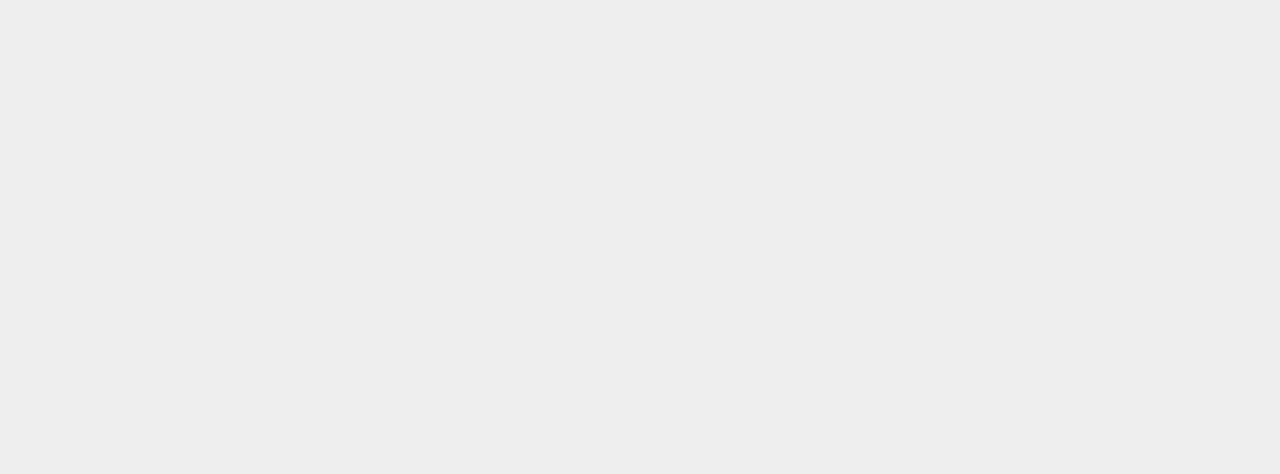
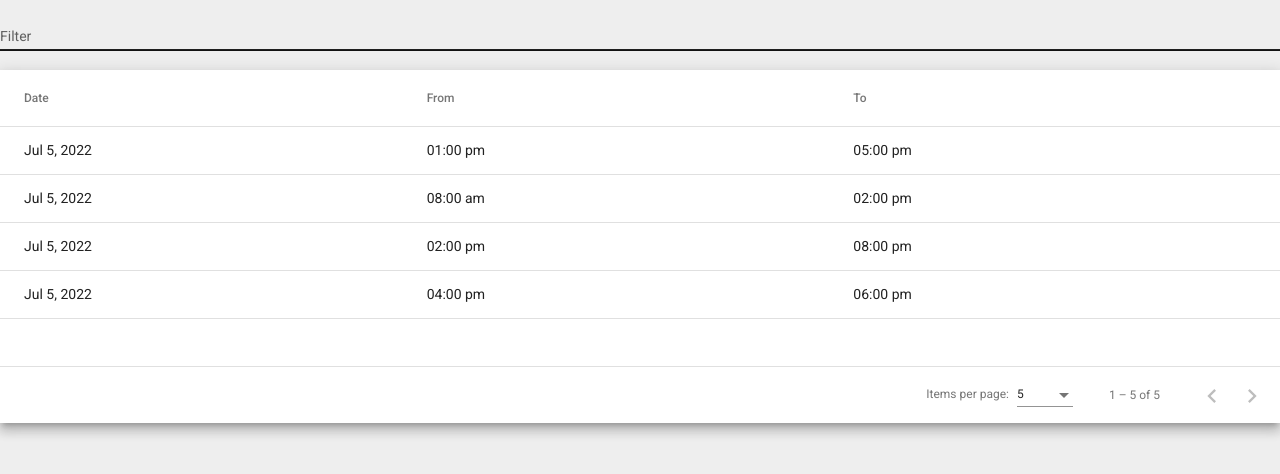
Before and after one commit to yoan-theophile/wsplanFrontend, an Angular app: page / in a window 1280 px wide. Shown: the top 474 px of the page. Built offline with nearby package versions, Linux system fonts and the light colour scheme.

Commit message:
Begun planning-table-overview

```diff
--- a/src/app/app-routing.module.ts
+++ b/src/app/app-routing.module.ts
@@ -1,8 +1,16 @@
 import { NgModule } from '@angular/core';
 import { RouterModule, Routes } from '@angular/router';
+import { HomeComponent } from './components/home/home.component';
+import { LoginComponent } from './components/login/login.component';
 
-const routes: Routes = [];
+const routes: Routes = [
+  // TODO: ADD AUTH GUARD TO THE HOME COMPONENT
+  { path: '', component: HomeComponent },
+  { path: 'login', component: LoginComponent },
 
+  // otherwise redirect to home
+  { path: '**', redirectTo: '' }
+];
 @NgModule({
   imports: [RouterModule.forRoot(routes)],
   exports: [RouterModule]
--- a/src/app/app.module.ts
+++ b/src/app/app.module.ts
@@ -25,6 +25,8 @@ import {MatCardModule} from '@angular/material/card';
 import { HeaderComponent } from './components/header/header.component';
 import { FooterComponent } from './components/footer/footer.component';
 import {MatGridListModule} from '@angular/material/grid-list';
+import { HomeComponent } from './components/home/home.component';
+import { PlanningTableOverviewComponent } from './components/shared/planning-table-overview/planning-table-overview.component';
 
 
 @NgModule({
@@ -32,7 +34,9 @@ import {MatGridListModule} from '@angular/material/grid-list';
     AppComponent,
     LoginComponent,
     HeaderComponent,
-    FooterComponent
+    FooterComponent,
+    HomeComponent,
+    PlanningTableOverviewComponent
   ],
   imports: [
     BrowserModule,
--- /dev/null
+++ b/src/app/components/home/home.component.html
@@ -0,0 +1 @@
+<app-planning-table-overview></app-planning-table-overview>
--- /dev/null
+++ b/src/app/components/home/home.component.ts
@@ -0,0 +1,15 @@
+import { Component, OnInit } from '@angular/core';
+
+@Component({
+  selector: 'app-home',
+  templateUrl: './home.component.html',
+  styleUrls: ['./home.component.scss']
+})
+export class HomeComponent implements OnInit {
+
+  constructor() { }
+
+  ngOnInit(): void {
+  }
+
+}
--- /dev/null
+++ b/src/app/components/shared/planning-table-overview/planning-table-overview.component.html
@@ -0,0 +1,37 @@
+<mat-form-field appearance="standard">
+    <mat-label>Filter</mat-label>
+    <input matInput (keyup)="applyFilter($event)" placeholder="Ex. Ven" #input>
+</mat-form-field>
+
+<div class="mat-elevation-z8">
+    <table mat-table [dataSource]="dataSource" matSort>
+
+        <!-- Date Column -->
+        <ng-container matColumnDef="date">
+            <th mat-header-cell *matHeaderCellDef mat-sort-header> Date </th>
+            <td mat-cell *matCellDef="let row"> {{row.date|date}} </td>
+        </ng-container>
+
+        <!-- From Column -->
+        <ng-container matColumnDef="start_time">
+            <th mat-header-cell *matHeaderCellDef mat-sort-header> From </th>
+            <td mat-cell *matCellDef="let row"> {{row.start_time}} </td>
+        </ng-container>
+
+        <!-- To Column -->
+        <ng-container matColumnDef="end_time">
+            <th mat-header-cell *matHeaderCellDef mat-sort-header> To </th>
+            <td mat-cell *matCellDef="let row"> {{row.end_time}} </td>
+        </ng-container>
+
+        <tr mat-header-row *matHeaderRowDef="displayedColumns"></tr>
+        <tr mat-row *matRowDef="let row; columns: displayedColumns;"></tr>
+
+        <!-- Row shown when there is no matching data. -->
+        <tr class="mat-row" *matNoDataRow>
+            <td class="mat-cell" colspan="4">No data matching the filter "{{input.value}}"</td>
+        </tr>
+    </table>
+
+    <mat-paginator [pageSizeOptions]="[5, 10, 25, 100]" aria-label="Select page of users"></mat-paginator>
+</div>
--- /dev/null
+++ b/src/app/components/shared/planning-table-overview/planning-table-overview.component.scss
@@ -0,0 +1,13 @@
+table {
+  width: 100%;
+}
+
+.mat-form-field {
+  font-size: 14px;
+  width: 100%;
+}
+
+td,
+th {
+  width: 25%;
+}
--- /dev/null
+++ b/src/app/components/shared/planning-table-overview/planning-table-overview.component.ts
@@ -0,0 +1,69 @@
+import { Time } from '@angular/common';
+import { Component, OnInit } from '@angular/core';
+import { AfterViewInit, ViewChild } from '@angular/core';
+import { MatPaginator } from '@angular/material/paginator';
+import { MatSort } from '@angular/material/sort';
+import { MatTableDataSource } from '@angular/material/table';
+
+export interface PlanningElement {
+  id: string;
+  start_time: string;
+  end_time: string;
+  date: Date;
+}
+
+/** Constants used to fill up our data base. */
+
+const START_TIME: string[] = [
+  "01:00 pm",
+  "08:00 am",
+  "02:00 pm",
+  "04:00 pm",
+];
+const END_TIME: string[] = [
+  "05:00 pm",
+  "02:00 pm",
+  "08:00 pm",
+  "06:00 pm",
+];
+
+const DATE: Date[] = [new Date(), new Date(), new Date(), new Date()];
+
+@Component({
+  selector: 'app-planning-table-overview',
+  templateUrl: './planning-table-overview.component.html',
+  styleUrls: ['./planning-table-overview.component.scss'],
+})
+export class PlanningTableOverviewComponent implements AfterViewInit {
+  displayedColumns: string[] = ['date', 'start_time', 'end_time'];
+  dataSource: MatTableDataSource<PlanningElement>;
+
+  @ViewChild(MatPaginator) paginator!: MatPaginator;
+  @ViewChild(MatSort) sort!: MatSort;
+
+  constructor() {
+    const planningElementList: PlanningElement[] = Array.from({ length: 5 }, (_, k) => ({
+      id: k.toString(),
+      date: DATE[k],
+      start_time: START_TIME[k],
+      end_time: END_TIME[k],
+    }));
+
+    // Assign the data to the data source for the table to render
+    this.dataSource = new MatTableDataSource(planningElementList);
+  }
+
+  ngAfterViewInit() {
+    this.dataSource.paginator = this.paginator;
+    this.dataSource.sort = this.sort;
+  }
+
+  applyFilter(event: Event) {
+    const filterValue = (event.target as HTMLInputElement).value;
+    this.dataSource.filter = filterValue.trim().toLowerCase();
+
+    if (this.dataSource.paginator) {
+      this.dataSource.paginator.firstPage();
+    }
+  }
+}
```
Also changed, not shown: src/app/components/home/home.component.scss (added), 2 other files (tests, documents, lock files or other folders).
